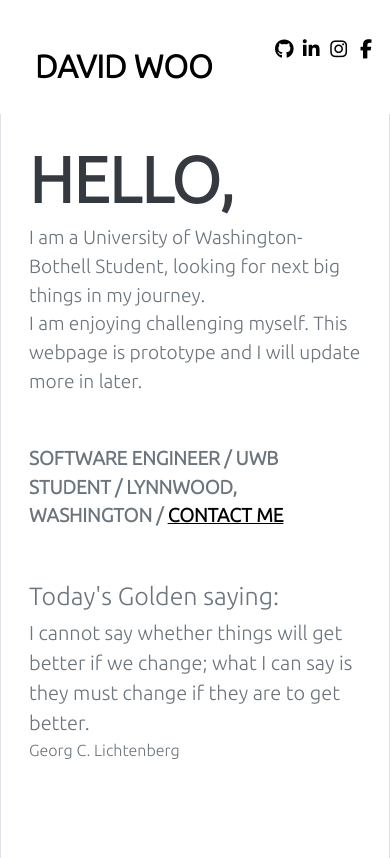
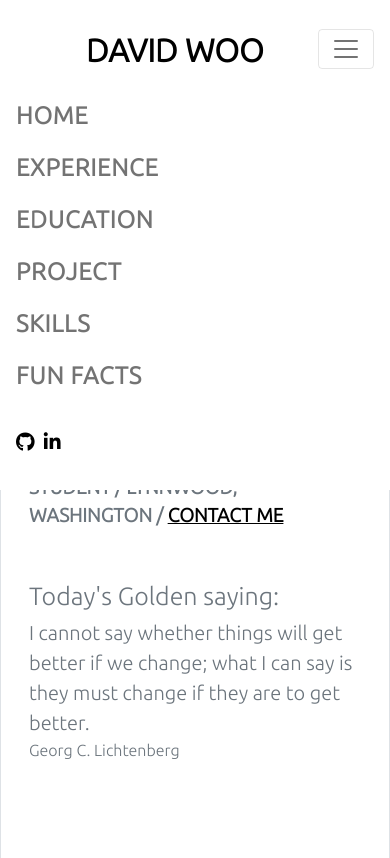
Before and after one commit to wcj617/Resume, a plain HTML site: page index.html in a window 390 px wide. Shown: the top 858 px of the page. Drawn offline with nearby package versions, Linux system fonts and the light colour scheme.

Commit message:
Add humburger button for mobile version and toggle function

```diff
--- a/index.html
+++ b/index.html
@@ -10,7 +10,6 @@
     <!-- Bootstrap CSS -->
     <link rel="stylesheet" href="https://cdn.jsdelivr.net/npm/bootstrap@4.1.3/dist/css/bootstrap.min.css" integrity="sha384-MCw98/SFnGE8fJT3GXwEOngsV7Zt27NXFoaoApmYm81iuXoPkFOJwJ8ERdknLPMO" crossorigin="anonymous">
     <link href="https://cdn.jsdelivr.net/npm/bootstrap@5.0.2/dist/css/bootstrap.min.css" rel="stylesheet" integrity="sha384-EVSTQN3/azprG1Anm3QDgpJLIm9Nao0Yz1ztcQTwFspd3yD65VohhpuuCOmLASjC" crossorigin="anonymous">
-<!--    <link rel="stylesheet" href="https://cdn.jsdelivr.net/npm/bootstrap@4.1.3/dist/css/bootstrap.min.css" integrity="sha384-MCw98/SFnGE8fJT3GXwEOngsV7Zt27NXFoaoApmYm81iuXoPkFOJwJ8ERdknLPMO" crossorigin="anonymous">-->
     <!-- fontawesome -->
     <script src="https://kit.fontawesome.com/fcb0a949ef.js" crossorigin="anonymous"></script>
     <!-- Custom fonts for this template -->
@@ -20,31 +19,26 @@
     <link href="https://fonts.googleapis.com/css2?family=Ubuntu:wght@300&display=swap" rel="stylesheet">
 
     <!-- Custom Styles for this template -->
-    <!-- <link href="style.css" rel="stylesheet"> -->
     <link href="css/style.css" rel="stylesheet">
 
     <link rel="stylesheet" href="https://cdnjs.cloudflare.com/ajax/libs/simple-line-icons/2.4.1/css/simple-line-icons.css">
-<!--    -->
     <!-- Bootstrap core CSS -->
-<!--    <link href="vendor/bootstrap/css/bootstrap.min.css" rel="stylesheet">-->
 
 <!--    &lt;!&ndash; Custom fonts for this template &ndash;&gt;-->
 <!--    <link href="https://fonts.googleapis.com/css?family=Saira+Extra+Condensed:500,700" rel="stylesheet">-->
 <!--    <link href="https://fonts.googleapis.com/css?family=Muli:400,400i,800,800i" rel="stylesheet">-->
-<!--    <link href="vendor/fontawesome-free/css/all.min.css" rel="stylesheet">-->
-<!--    -->
     <title>David Woo</title>
 
   </head>
   <body id="page-top">
 
-  <nav class="navbar navbar-expand-lg navbar-dark  bg-primary fixed-top" id="sideNav">
-    <a class="navbar-brand js-scroll-trigger" href="#page-top">
+  <nav class="navbar navbar-expand-lg navbar-light  bg-primary fixed-top" id="sideNav">
+    <a class="navbar-brand " href="#page-top">
         <span class="d-none d-lg-block">
           <img class="img-fluid img-profile rounded-circle mx-auto mb-2" src="profile.jpg" alt="">
         </span>
     </a>
-    <h2 class="site-title mb-3 mt-4">
+    <h2 class="site-title mb-3 mt-2">
       <a href="Resume_David Woo.pdf" download>David Woo</a>
     </h2>
     <button class="navbar-toggler" type="button" data-toggle="collapse" data-target="#navbarSupportedContent" aria-controls="navbarSupportedContent" aria-expanded="false" aria-label="Toggle navigation">
@@ -54,10 +48,10 @@
     <div class="collapse navbar-collapse" id="navbarSupportedContent">
       <ul class="navbar-nav mr-auto">
         <li class="nav-item">
-          <a class="nav-link" href="#about">Home</a>
+          <a class="nav-link js-scroll-trigger" href="#about">Home</a>
         </li>
         <li class="nav-item">
-          <a class="nav-link js-scroll-trigger" href="#experience">Experience</a>
+          <a class="nav-link js-scroll-trigger" href="#experience" >Experience</a>
         </li>
         <li class="nav-item">
           <a class="nav-link js-scroll-trigger" href="#education">Education</a>
@@ -73,7 +67,7 @@
         </li>
       </ul>
     </div>
-    <div class="social-icons">
+    <div class="social-icons mt-3">
       <ul class="social-icons list-inline">
         <li class="list-inline-item">
           <a href="https://github.com/wcj617" target="_blank">
@@ -83,16 +77,6 @@
         <li class="list-inline-item">
           <a href="https://www.linkedin.com/in/david-woo-515850100/" target="_blank">
             <i class="fab fa-linkedin-in"></i>
-          </a>
-        </li>
-        <li class="list-inline-item">
-          <a href="https://www.instagram.com/woowow0617/" target="_blank">
-            <i class="fab fa-instagram"></i>
-          </a>
-        </li>
-        <li class="list-inline-item">
-          <a href="https://www.facebook.com/DavidCWoo/" target="_blank">
-            <i class="fab fa-facebook-f"></i>
           </a>
         </li>
       </ul>
@@ -398,26 +382,15 @@
     </div>
     <!-- Optional JavaScript; choose one of the two! -->
     <!-- jQuery first, then Popper.js, then Bootstrap JS -->
-<!--    <script src="https://code.jquery.com/jquery-3.3.1.slim.min.js" integrity="sha384-q8i/X+965DzO0rT7abK41JStQIAqVgRVzpbzo5smXKp4YfRvH+8abtTE1Pi6jizo" crossorigin="anonymous"></script>-->
-<!--    <script src="https://cdnjs.cloudflare.com/ajax/libs/popper.js/1.14.3/umd/popper.min.js" integrity="sha384-ZMP7rVo3mIykV+2+9J3UJ46jBk0WLaUAdn689aCwoqbBJiSnjAK/l8WvCWPIPm49" crossorigin="anonymous"></script>-->
+ipt>-->
     <script src="https://code.jquery.com/jquery-3.3.1.slim.min.js" integrity="sha384-q8i/X+965DzO0rT7abK41JStQIAqVgRVzpbzo5smXKp4YfRvH+8abtTE1Pi6jizo" crossorigin="anonymous"></script>
     <script src="https://cdn.jsdelivr.net/npm/popper.js@1.14.3/dist/umd/popper.min.js" integrity="sha384-ZMP7rVo3mIykV+2+9J3UJ46jBk0WLaUAdn689aCwoqbBJiSnjAK/l8WvCWPIPm49" crossorigin="anonymous"></script>
     <script src="https://cdn.jsdelivr.net/npm/bootstrap@4.1.3/dist/js/bootstrap.min.js" integrity="sha384-ChfqqxuZUCnJSK3+MXmPNIyE6ZbWh2IMqE241rYiqJxyMiZ6OW/JmZQ5stwEULTy" crossorigin="anonymous"></script>
-<!--    <script src="https://stackpath.bootstrapcdn.com/bootstrap/4.1.3/js/bootstrap.min.js" integrity="sha384-ChfqqxuZUCnJSK3+MXmPNIyE6ZbWh2IMqE241rYiqJxyMiZ6OW/JmZQ5stwEULTy" crossorigin="anonymous"></script>-->
     <script src="js/quote.js"></script>
     <script src="js/effect.js"></script>
+    <script src="js/hamburger.js"></script>
     <script src="https://ajax.googleapis.com/ajax/libs/jquery/3.5.1/jquery.min.js"></script>
-<!--    -->
-<!--    &lt;!&ndash; Bootstrap core JavaScript &ndash;&gt;-->
-<!--    <script src="vendor/jquery/jquery.min.js"></script>-->
-<!--    <script src="vendor/bootstrap/js/bootstrap.bundle.min.js"></script>-->
 
-<!--    &lt;!&ndash; Plugin JavaScript &ndash;&gt;-->
-<!--    <script src="vendor/jquery-easing/jquery.easing.min.js"></script>-->
-
-<!--    &lt;!&ndash; Custom scripts for this template &ndash;&gt;-->
-<!--    <script src="js/resume.min.js"></script>-->
-<!--    -->
     <script>
       $(function(){
         $(document).scroll(function(){
--- /dev/null
+++ b/js/hamburger.js
@@ -0,0 +1,6 @@
+const navLinks = document.querySelectorAll('.nav-item')
+const menuToggle = document.getElementById('navbarSupportedContent')
+const bsCollapse = new bootstrap.Collapse(menuToggle)
+navLinks.forEach((l) => {
+    l.addEventListener('click', () => { bsCollapse.toggle() })
+})
```
Also changed, not shown: js/effect.js (line endings or trailing spaces).
